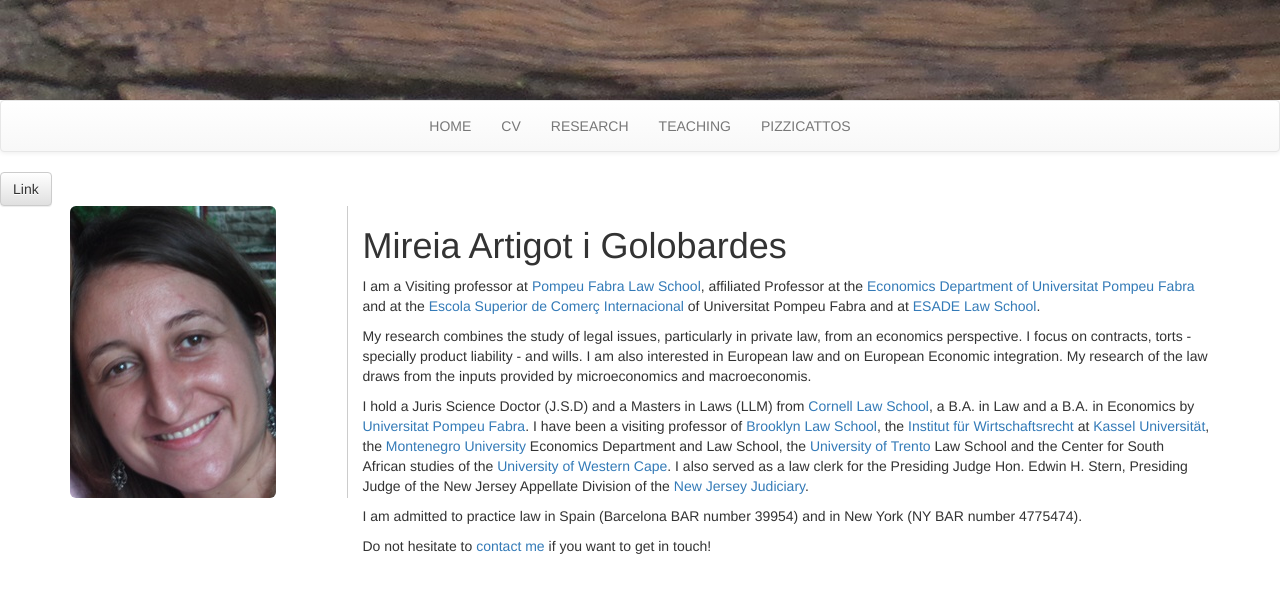
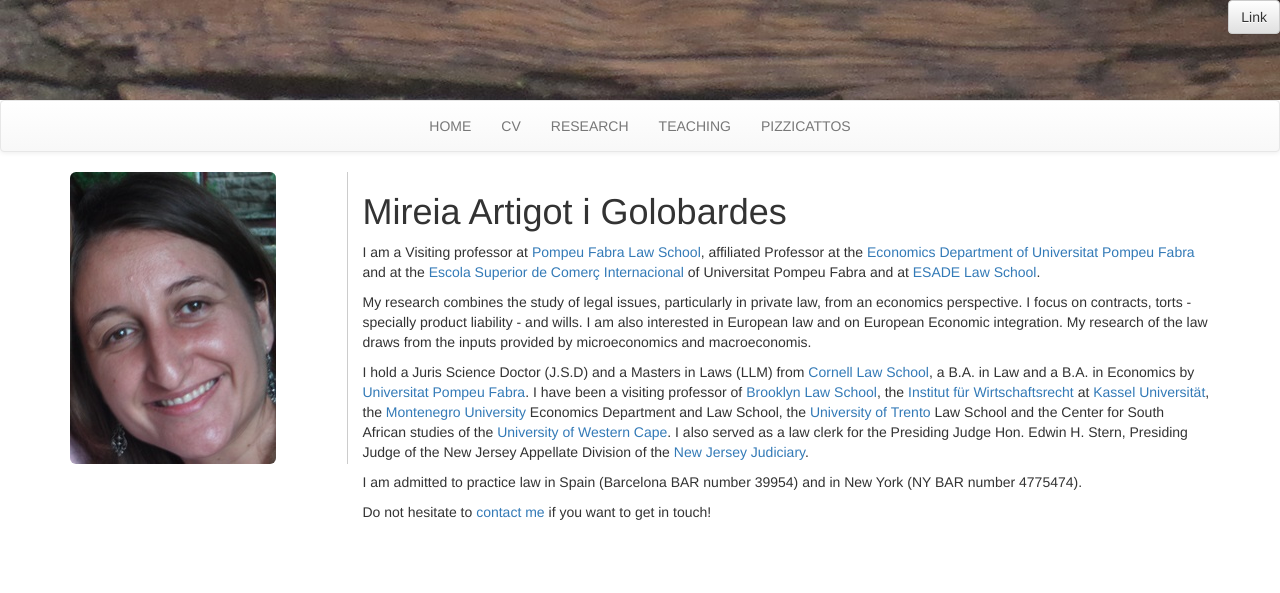
Before and after one commit to JohnPalmer/mireiaartigot, a Jekyll site: the page built from index.md, in a window 1280 px wide. Shown: the top 593 px of the page. Built offline with Jekyll 4.4.1, drawn with Linux system fonts in a browser that asks for light colours; nearby versions of some CDN libraries; our own code applies the rules of GitHub Pages for plain Markdown files.

Commit message:
Update navbar.html

```diff
--- a/_includes/navbar.html
+++ b/_includes/navbar.html
@@ -24,4 +24,4 @@
   </div><!-- /.container-fluid -->
 </nav>
 
-<a style="margin-top: 0px; margin-right:0px;" class="btn btn-default" href="#" role="button">Link</a>
+<a style="position: absolute; top: 0px; right:0px;" class="btn btn-default" href="#" role="button">Link</a>
```
